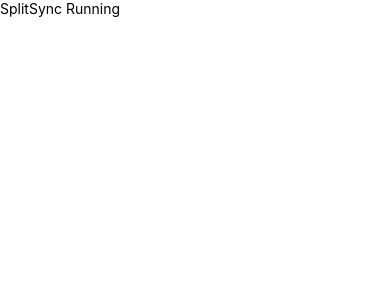
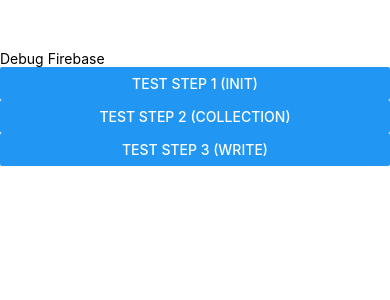
Before and after one commit to shrmaanubhav/SplitSync, a React Native app: screen / in a window 390 px wide. Shown: the top 300 px of the page. Built offline with nearby package versions, Linux system fonts and the light colour scheme.

Commit message:
stable firebase working setup

```diff
--- a/App.tsx
+++ b/App.tsx
@@ -1,10 +1,52 @@
-import React from "react";
-import { View, Text } from "react-native";
+import React from 'react';
+import { View, Text, Button } from 'react-native';
+import firestore from '@react-native-firebase/firestore';
 
 export default function App() {
+
+  const testStep1 = () => {
+    try {
+      const db = firestore();
+      console.log("STEP 1 OK");
+    } catch (e) {
+      console.log("STEP 1 ERROR:", e);
+    }
+  };
+
+  const testStep2 = () => {
+    try {
+      const db = firestore();
+      db.collection('test');
+      console.log("STEP 2 OK");
+    } catch (e) {
+      console.log("STEP 2 ERROR:", e);
+    }
+  };
+
+const testStep3 = async () => {
+  try {
+    // Wait for 1 second (cleaner than setTimeout)
+    await new Promise(resolve => setTimeout(resolve, 1000));
+
+    const db = firestore();
+    await db.collection('test').add({
+      msg: 'hello'
+    });
+
+    console.log("SUCCESS");
+  } catch (e) {
+    // This will now actually catch the Firebase error!
+    console.error("STEP 3 ERROR CAUGHT:", e);
+  }
+};
+
   return (
-    <View>
-      <Text>SplitSync Running</Text>
+    <View style={{ marginTop: 50 }}>
+      <Text>Debug Firebase</Text>
+
+      <Button title="Test Step 1 (init)" onPress={testStep1} />
+      <Button title="Test Step 2 (collection)" onPress={testStep2} />
+      <Button title="Test Step 3 (write)" onPress={testStep3} />
     </View>
   );
 }
--- a/package.json
+++ b/package.json
@@ -10,6 +10,9 @@
     "test": "jest"
   },
   "dependencies": {
+    "@react-native-firebase/app": "^23.8.8",
+    "@react-native-firebase/auth": "^23.8.8",
+    "@react-native-firebase/firestore": "^23.8.8",
     "react": "18.2.0",
     "react-native": "0.72.6"
   },
```
Also changed, not shown: 5 other files (tests, documents, lock files or other folders).
